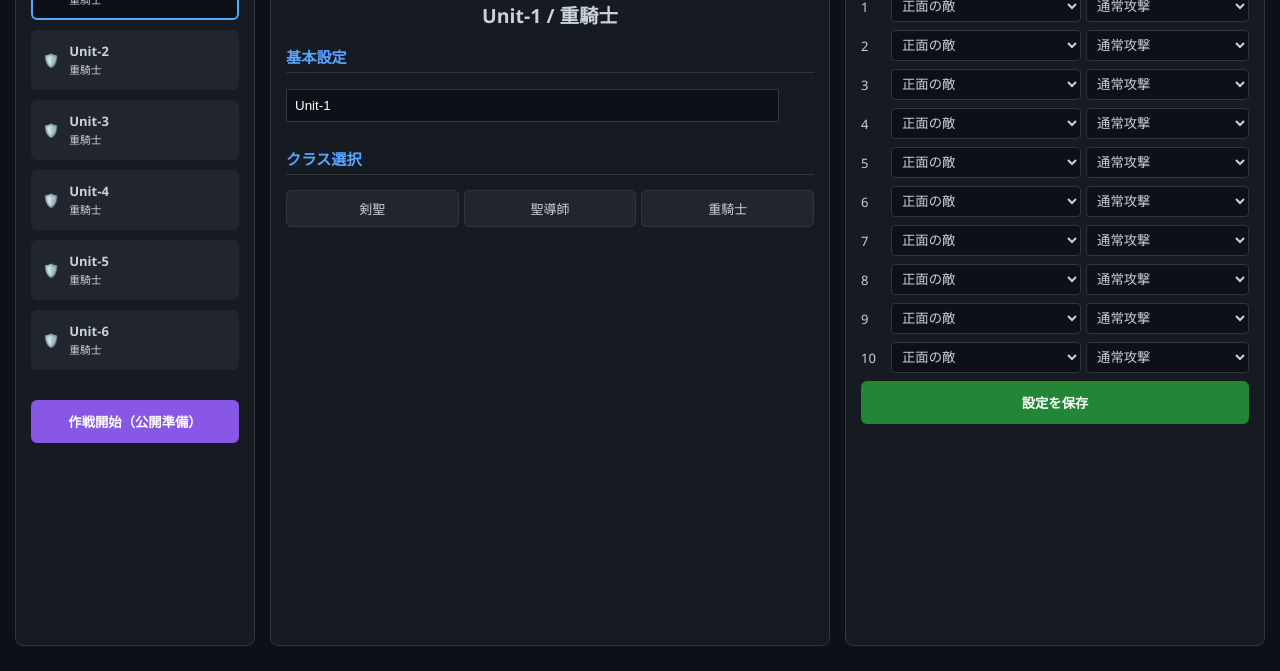
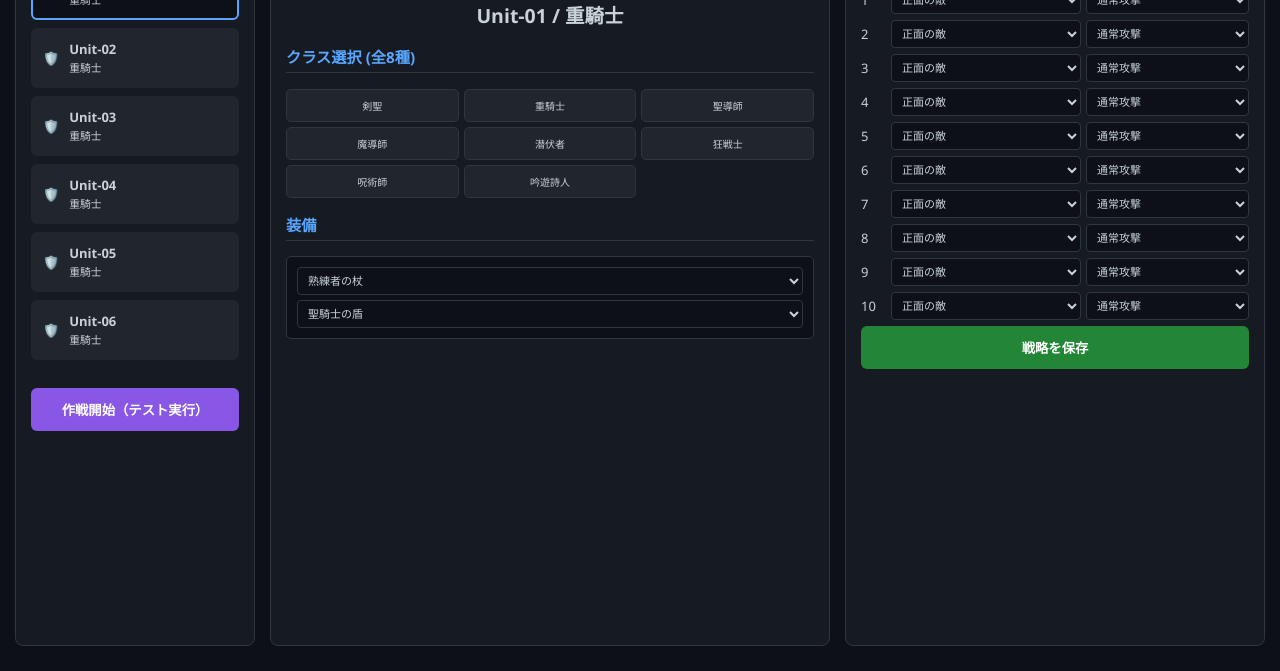
Before and after one commit to aamm08170324-spec/pixel-game, a plain HTML site: page index.html in a window 1280 px wide. Shown: the part 129-800 px from the top of the page. Drawn offline with Linux system fonts and the light colour scheme.

Commit message:
Update index.html

```diff
--- a/index.html
+++ b/index.html
@@ -2,20 +2,19 @@
 <html lang="ja">
 <head>
     <meta charset="UTF-8">
-    <title>Pixel Auto RPG - Logic Update</title>
+    <title>Pixel Auto RPG - Strategy Expert</title>
     <style>
-        /* 前回のスタイルを継承し、さらに操作感を向上 */
         body { background: #0d1117; color: #c9d1d9; font-family: 'Segoe UI', sans-serif; margin: 0; font-size: 13px; }
         .main-layout { display: grid; grid-template-columns: 240px 1fr 420px; gap: 15px; padding: 15px; height: 95vh; }
         .panel { background: #161b22; padding: 15px; border-radius: 8px; border: 1px solid #30363d; overflow-y: auto; }
-        .slot { display: flex; align-items: center; gap: 10px; padding: 10px; margin-bottom: 10px; background: #21262d; border: 2px solid transparent; cursor: pointer; border-radius: 6px; }
+        .slot { display: flex; align-items: center; gap: 10px; padding: 10px; margin-bottom: 8px; background: #21262d; border: 2px solid transparent; cursor: pointer; border-radius: 6px; }
         .slot.active { border-color: #58a6ff; background: #0d1117; }
-        .job-card { border: 1px solid #30363d; padding: 8px; text-align: center; cursor: pointer; border-radius: 5px; background: #21262d; }
+        .job-card { border: 1px solid #30363d; padding: 8px; text-align: center; cursor: pointer; border-radius: 5px; background: #21262d; font-size: 10px; }
         .job-card.selected { background: #238636; border-color: #7ee787; font-weight: bold; }
-        .gambit-row { display: grid; grid-template-columns: 25px 1.4fr 1.2fr; gap: 5px; margin-bottom: 8px; align-items: center; }
-        select { background: #0d1117; color: #c9d1d9; border: 1px solid #30363d; padding: 6px; border-radius: 4px; }
+        .gambit-row { display: grid; grid-template-columns: 25px 1.4fr 1.2fr; gap: 5px; margin-bottom: 6px; align-items: center; }
+        select { background: #0d1117; color: #c9d1d9; border: 1px solid #30363d; padding: 6px; border-radius: 4px; font-size: 11px; }
         .btn { width: 100%; padding: 12px; background: #238636; color: white; border: none; border-radius: 6px; cursor: pointer; font-weight: bold; }
-        h3 { color: #58a6ff; border-bottom: 1px solid #30363d; padding-bottom: 5px; }
+        h3 { color: #58a6ff; border-bottom: 1px solid #30363d; padding-bottom: 5px; margin-top: 15px; }
     </style>
 </head>
 <body>
@@ -24,37 +23,45 @@
     <div class="panel">
         <h3>編成ユニット</h3>
         <div id="slots"></div>
-        <button class="btn" style="background:#8957e5; margin-top:20px;">作戦開始（公開準備）</button>
+        <button class="btn" style="background:#8957e5; margin-top:20px;">作戦開始（テスト実行）</button>
     </div>
 
     <div class="panel">
-        <div id="job-icon-disp" style="font-size:60px; text-align:center;">🛡️</div>
+        <div id="job-icon-disp" style="font-size:60px; text-align:center;">🎭</div>
         <h2 id="preview-info" style="text-align:center;">---</h2>
-        <h3>基本設定</h3>
-        <input type="text" id="name-in" placeholder="ユニット名" oninput="sync()" style="width:90%; padding:8px; margin-bottom:10px; background:#0d1117; color:white; border:1px solid #30363d;">
-        <h3>クラス選択</h3>
+        <h3>クラス選択 (全8種)</h3>
         <div id="job-list" style="display:grid; grid-template-columns:repeat(3,1fr); gap:5px;"></div>
+        <h3>装備</h3>
+        <div style="background:#0d1117; padding:10px; border-radius:5px; border:1px solid #30363d;">
+            <select id="wp-r" style="width:100%; margin-bottom:5px;"><option>熟練者の杖</option><option>呪われし鎌</option><option>銀の竪琴</option></select>
+            <select id="wp-l" style="width:100%;"></select>
+        </div>
     </div>
 
     <div class="panel">
         <h3>自動行動 (GAMBIT)</h3>
-        <p style="font-size:11px; color:#8b949e; margin-bottom:15px;">※ターゲットに合わせて使用可能スキルが自動変化します</p>
+        <p style="font-size:11px; color:#8b949e; margin-bottom:10px;">バフは味方に、デバフは敵に設定してください</p>
         <div id="gambit-container"></div>
-        <button class="btn" onclick="save()">設定を保存</button>
+        <button class="btn" onclick="save()">戦略を保存</button>
     </div>
 </div>
 
 <script>
     const jobData = {
-        "剣聖": { icon: "⚔️", skills: { atk: ["通常攻撃", "迅雷・一閃突き", "不動の虚空斬", "極光・天砕波"], buff: ["神速の構え"] }, dual: true },
-        "聖導師": { icon: "⚕️", skills: { atk: ["通常攻撃"], buff: ["ヒールオーラ", "浄化の風", "再起の福音", "防護の結界"] }, dual: false },
-        "重騎士": { icon: "🛡️", skills: { atk: ["通常攻撃", "渾身の盾打"], buff: ["鉄壁の構え", "献身の守護"] }, dual: false }
+        "剣聖": { icon: "⚔️", skills: { atk: ["通常攻撃", "迅雷・一閃突き", "不動の虚空斬"], buff: ["神速の構え"] }, dual: true },
+        "重騎士": { icon: "🛡️", skills: { atk: ["通常攻撃", "渾身の盾打"], buff: ["鉄壁の構え", "献身の守護"] }, dual: false },
+        "聖導師": { icon: "⚕️", skills: { atk: ["通常攻撃"], buff: ["ヒールオーラ", "浄化の風", "防護の結界"] }, dual: false },
+        "魔導師": { icon: "🔮", skills: { atk: ["通常攻撃", "紅蓮の劫火", "凍結の波動"], buff: ["魔力の集中"] }, dual: false },
+        "潜伏者": { icon: "👤", skills: { atk: ["通常攻撃", "毒蛇の牙"], buff: ["幻影の身代わり", "回避のステップ"] }, dual: true },
+        "狂戦士": { icon: "🪓", skills: { atk: ["通常攻撃", "荒れ狂う一撃"], buff: ["激昂の咆哮"] }, dual: false },
+        "呪術師": { icon: "💀", skills: { atk: ["通常攻撃", "衰弱の呪い", "鈍足の霧", "防壁崩し"], buff: ["闇のバリア"] }, dual: false },
+        "吟遊詩人": { icon: "🪕", skills: { atk: ["通常攻撃", "不協和音"], buff: ["戦士の行進曲", "俊足のララバイ", "守りの小夜曲"] }, dual: false }
     };
 
     let currentId = 0;
     let party = Array(6).fill(null).map((_, i) => ({
-        name: `Unit-${i+1}`, job: "重騎士",
-        gambits: Array(10).fill(null).map(() => ({ target: "正面の敵", action: "通常攻撃" }))
+        name: `Unit-0${i+1}`, job: "重騎士",
+        gambits: Array(10).fill(null).map(() => ({ target: "enemy", action: "通常攻撃" }))
     }));
 
     function init() {
@@ -74,8 +81,9 @@
                     <span>${i+1}</span>
                     <select id="target-${i}" onchange="updateActionList(${i})">
                         <option value="enemy">正面の敵</option>
-                        <option value="enemy">強敵（BOSS）</option>
-                        <option value="friend">弱っている味方</option>
+                        <option value="enemy">最も攻撃力が高い敵</option>
+                        <option value="friend">HP<50%の味方</option>
+                        <option value="friend">味方全員</option>
                         <option value="friend">自分自身</option>
                     </select>
                     <select id="action-${i}"></select>
@@ -90,17 +98,23 @@
         const targetVal = document.getElementById(`target-${rowIndex}`).value;
         const actionSel = document.getElementById(`action-${rowIndex}`);
 
-        // ターゲットが敵なら攻撃スキル、味方なら補助・回復スキルを表示
+        // 敵ターゲットなら攻撃・デバフ、味方ターゲットならバフ・回復を表示
         const availableSkills = (targetVal === "friend") ? jInfo.skills.buff : jInfo.skills.atk;
-
         actionSel.innerHTML = availableSkills.map(s => `<option>${s}</option>`).join('');
     }
 
     function refresh() {
         const p = party[currentId];
-        document.getElementById('name-in').value = p.name;
+        const jInfo = jobData[p.job];
         document.getElementById('preview-info').innerText = `${p.name} / ${p.job}`;
-        document.getElementById('job-icon-disp').innerText = jobData[p.job].icon;
+        document.getElementById('job-icon-disp').innerText = jInfo.icon;
+
+        const lSel = document.getElementById('wp-l');
+        if(jInfo.dual) {
+            lSel.innerHTML = `<option>妖刀・村正</option><option>風切りの短剣</option>`;
+        } else {
+            lSel.innerHTML = `<option>聖騎士の盾</option><option>魔力の籠手</option>`;
+        }
 
         for(let i=0; i<10; i++) { updateActionList(i); }
 
@@ -112,12 +126,7 @@
             </div>`).join('');
     }
 
-    function sync() {
-        party[currentId].name = document.getElementById('name-in').value;
-        document.getElementById('preview-info').innerText = `${party[currentId].name} / ${party[currentId].job}`;
-    }
-
-    function save() { alert("設定を保存しました！noteの記事ネタが一つ増えましたね。"); }
+    function save() { alert("戦略的なバフ・デバフ設定を保存しました！"); }
 
     init();
 </script>
```
